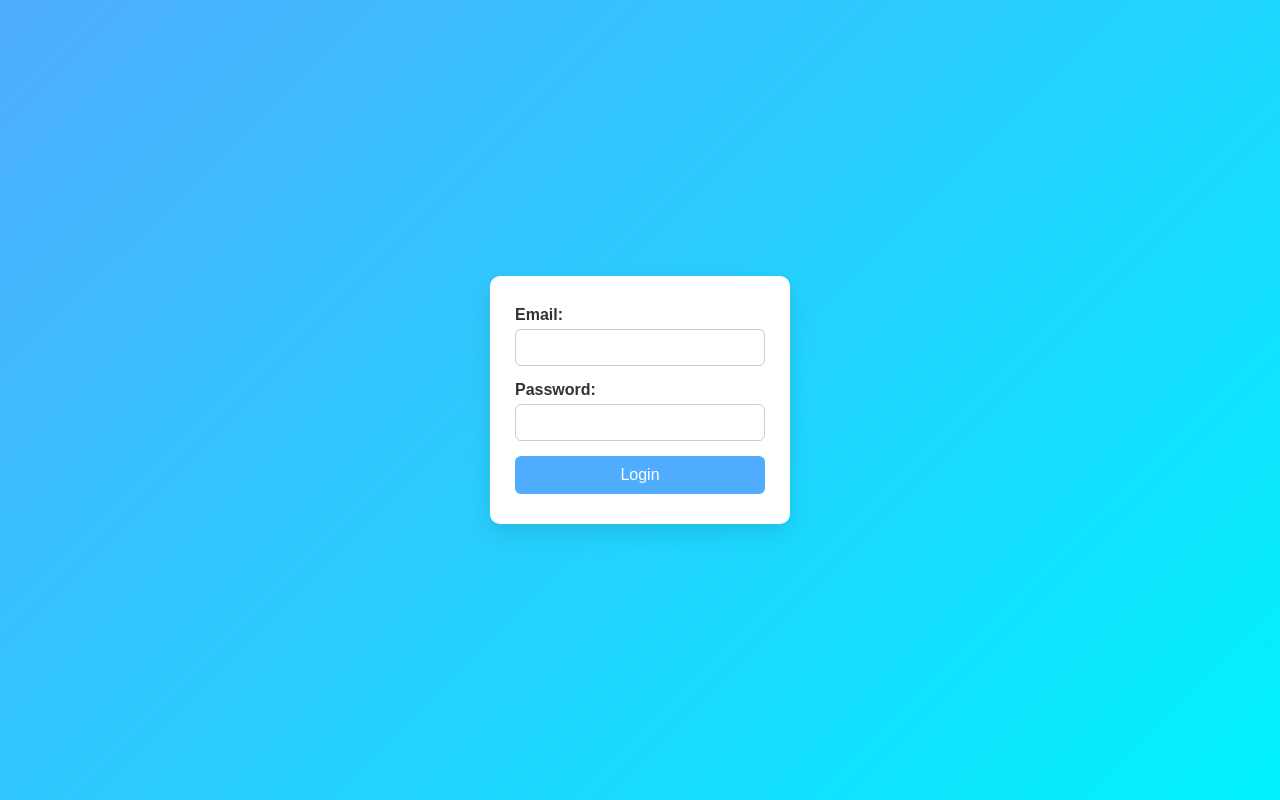
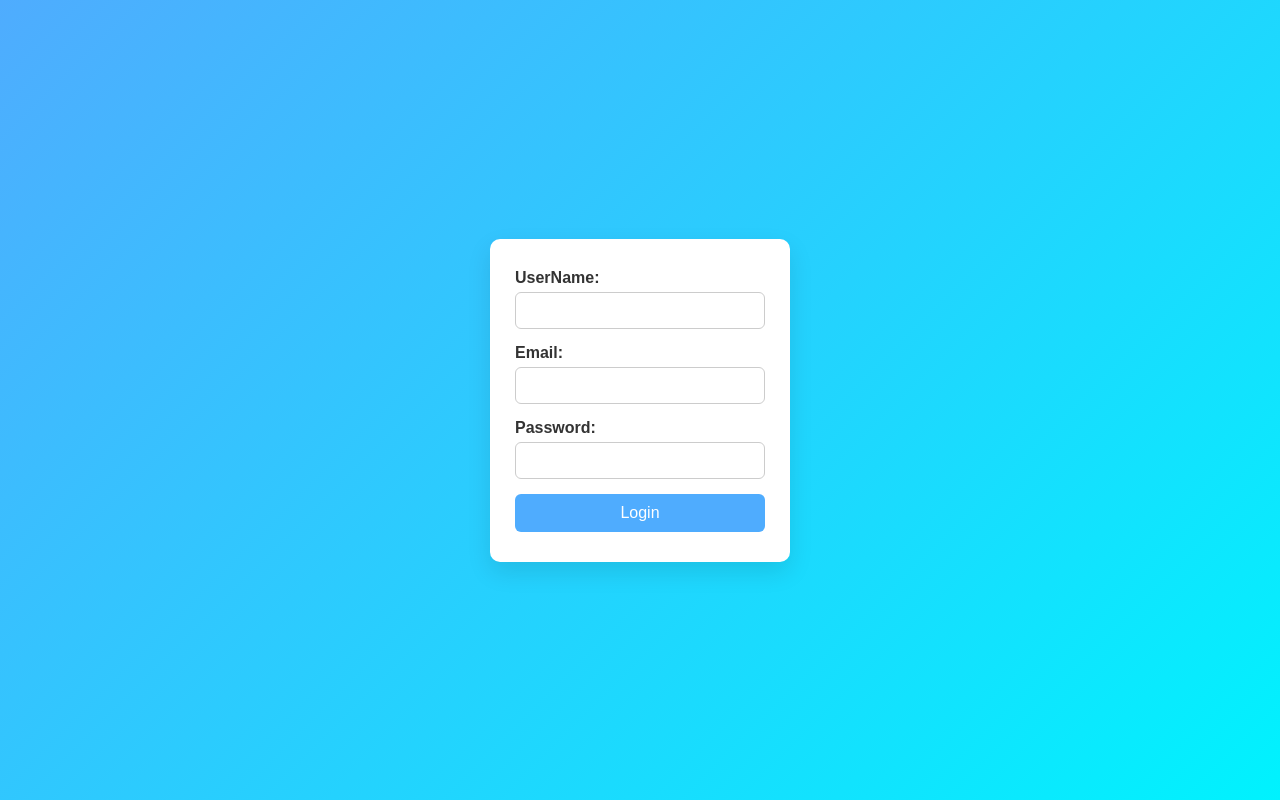
Before and after one commit to Yamini354/my-app, an Angular app: page / in a window 1280 px wide. Built offline with nearby package versions, Linux system fonts and the light colour scheme.

Commit message:
user name added in login page

```diff
--- a/src/app/login/login.component.html
+++ b/src/app/login/login.component.html
@@ -1,8 +1,14 @@
 <div class="parent">
     <form action="">
+
+        <label for="">UserName:</label>
+        <input type="text">
+        <br>
+
         <label for="">Email:</label>
         <input type="text">
         <br>
+
 
         <label for="">Password:</label>
         <input type="password">
```
Also changed, not shown: 1 other file (tests, documents, lock files or other folders).
